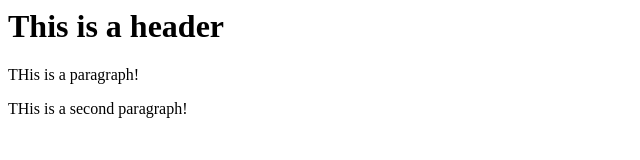
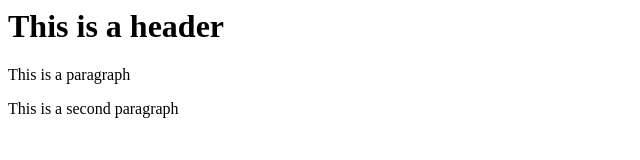
Before and after one commit to sri41195/git-test, a plain HTML site: page templates/template.html in a window 1280 px wide. Shown: the full height of the page, 0-640 px from the left. Drawn offline with Linux system fonts and the light colour scheme.

Commit message:
fifth commit

```diff
--- a/templates/template.html
+++ b/templates/template.html
@@ -2,6 +2,6 @@
     <head></head>
     <body>
         <h1>This is a header</h1>
-        <p>THis is a paragraph!</p>
-        <p>THis is a second paragraph!</p>
-    </body>
+        <p>This is a paragraph</p>
+        <p>This is a second paragraph</p>
+    </body></html>
```
Also changed, not shown: index.html (+2 -1 lines).
